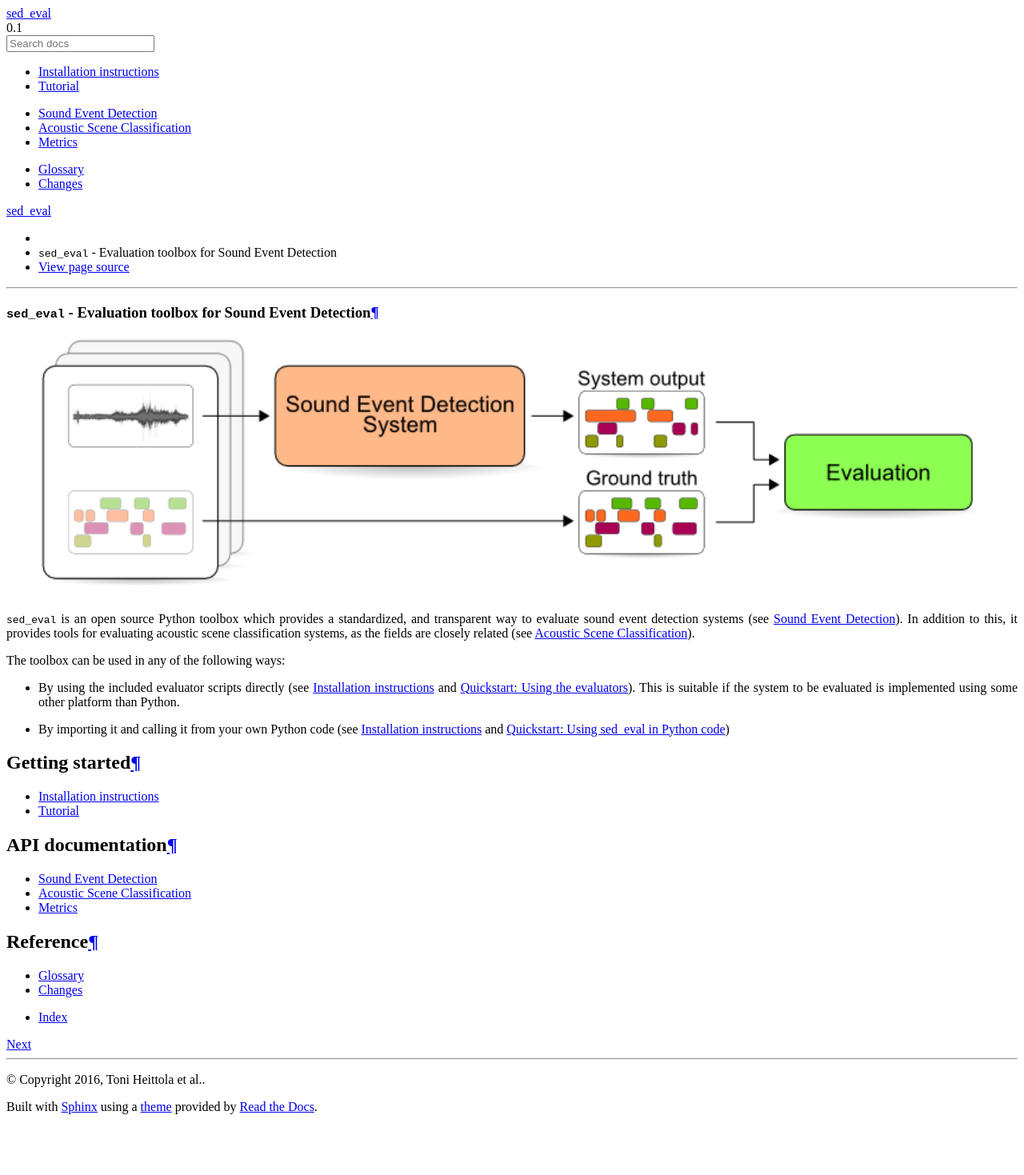
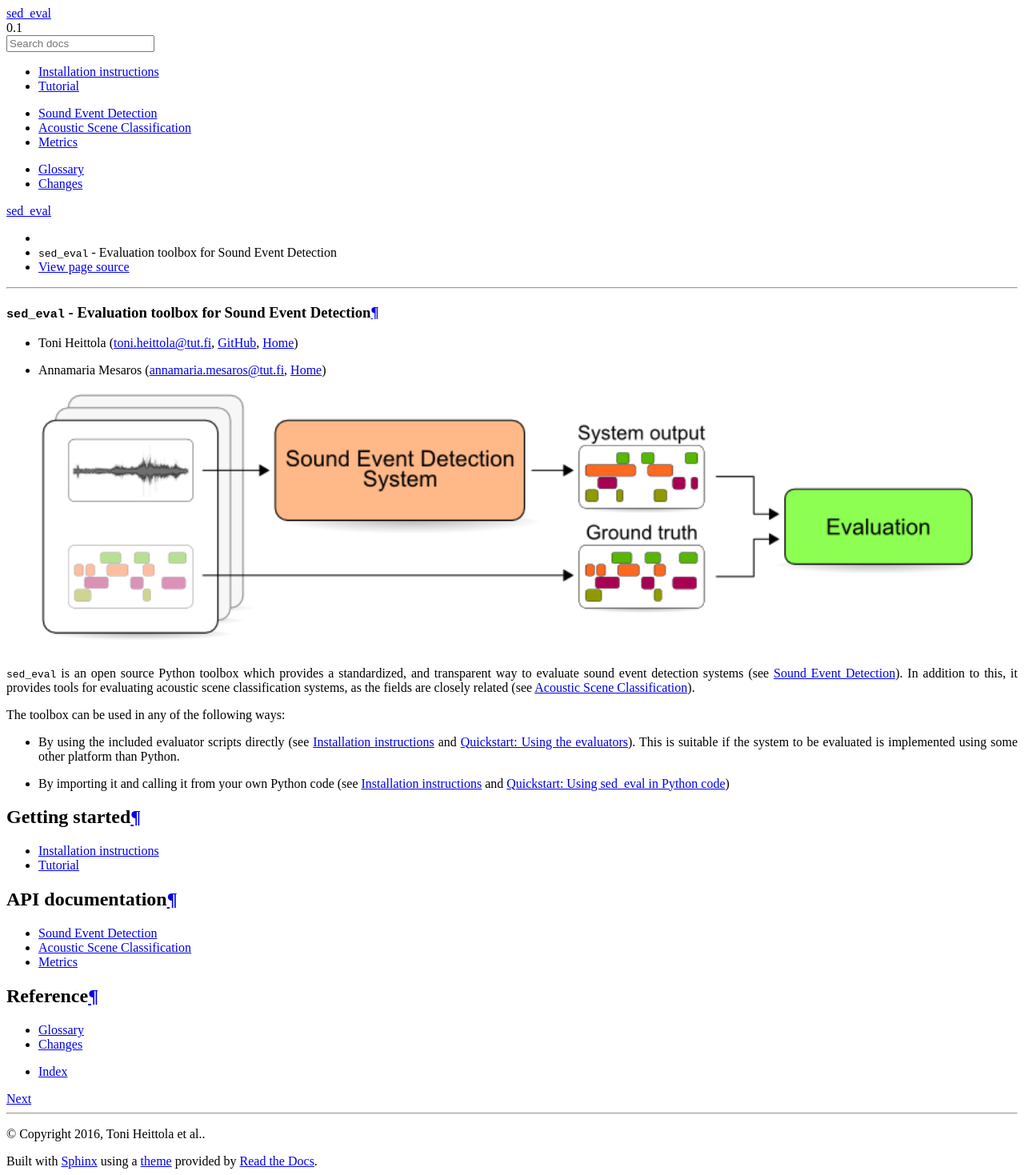
Before and after one commit to TUT-ARG/sed_eval, a Sphinx documentation site: the page built from docs/index.rst, in a window 1280 px wide. Shown: the whole page at 80% size. Built offline with Sphinx 7.4.7 and the Read the Docs theme 2.0.0, drawn with Linux system fonts in a browser that asks for light colours; formulas are drawn with MathJax 3; before the commit the page ends 1401 px from its top, so only the background shows below that.

Commit message:
building and pushing docs

```diff
--- a/docs/index.rst
+++ b/docs/index.rst
@@ -1,5 +1,8 @@
 ``sed_eval`` - Evaluation toolbox for Sound Event Detection
 ===========================================================
+
+- Toni Heittola (toni.heittola@tut.fi, `GitHub <https://github.com/toni-heittola>`_, `Home <http://www.cs.tut.fi/~heittolt/>`_)
+- Annamaria Mesaros (annamaria.mesaros@tut.fi, `Home <http://www.cs.tut.fi/~mesaros/>`_)
 
 .. figure:: _static/evaluation_overview.png
     :target: _static/evaluation_overview.png
```
Also changed, not shown: 17 other files.
